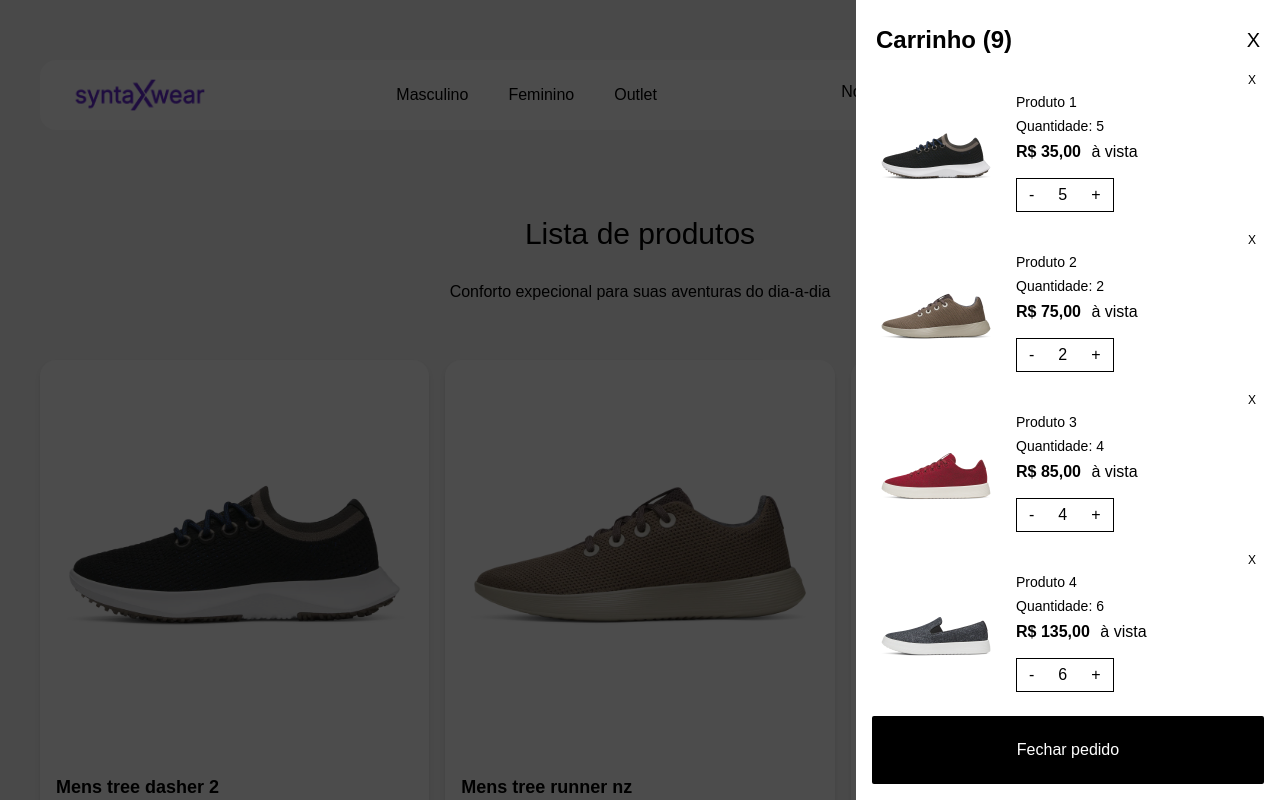
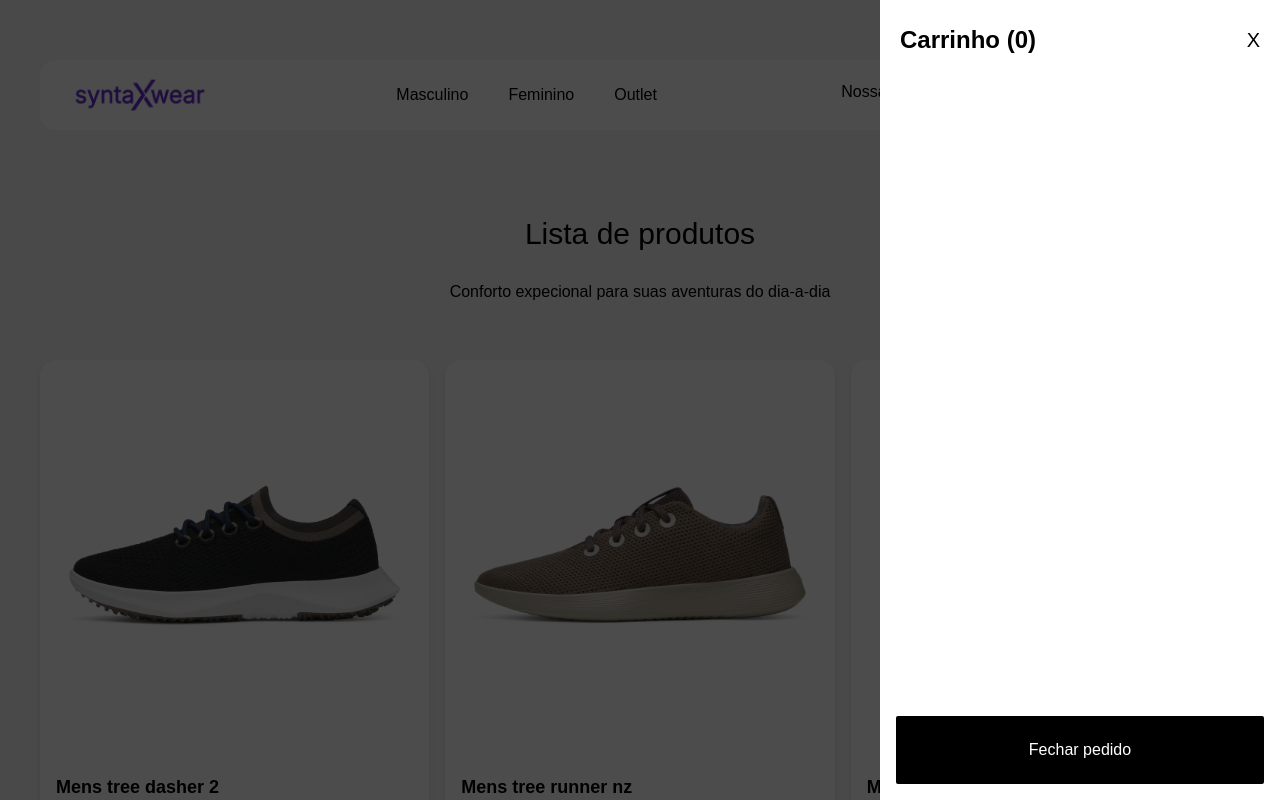
Before and after one commit to jsales25/syntax-wear-app, a React (Vite) app: page /products in a window 1280 px wide. Both pictures are taken after a click on the button 1200 px from the left and 91 px from the top of the page. Shown: the top 800 px of the page. Built offline with nearby package versions, Linux system fonts and the light colour scheme; a web font is replaced by a local one.

Commit message:
feat: added product context to the cart

```diff
--- a/src/App.tsx
+++ b/src/App.tsx
@@ -6,6 +6,7 @@
 import { RouterProvider, createRouter } from "@tanstack/react-router";
 // Importa a "árvore de rotas", um arquivo gerado automaticamente que lista todas as páginas do app.
 import { routeTree } from "./router-tree-gen";
+import { CartProvider } from "./contexts/CartProvider";
 
 // Cria a instância do roteador, passando a lista de todas as rotas disponíveis.
 const router = createRouter({ routeTree });
@@ -22,7 +23,11 @@
 // --- Componente Principal da Página ---
 // Este componente `App` monta a estrutura da página principal (homepage).
 function App() {
-  return <RouterProvider router={router} />;
+  return (
+    <CartProvider>
+      <RouterProvider router={router} />
+    </CartProvider>
+  );
 }
 
 // Exporta o componente `App` para que ele possa ser usado em outras partes do projeto.
--- a/src/components/ProductCard/index.tsx
+++ b/src/components/ProductCard/index.tsx
@@ -1,12 +1,17 @@
 import { Link } from "@tanstack/react-router";
 import type { Product } from "../../interfaces/product"
 import { MdAddShoppingCart } from "react-icons/md";
+import { CartContext } from "../../contexts/CartContext";
+import { useContext } from "react";
 
 interface ProductCardProps {
     product: Product
 }
 
 export const ProductCard = ({product} : ProductCardProps) => {
+
+  const { addToCart } = useContext(CartContext)
+
   return (
     <div className="bg-white rounded-2xl shadow-md">
       <Link to="/products/$productId" params={{ productId: String(product.id) }}>
@@ -25,7 +30,7 @@
         <div className="flex justify-between mt-2.5">
           <p className="font-bold">R${product.price},00</p>
 
-          <button className="cursor-pointer">
+          <button className="cursor-pointer" onClick={() => addToCart(product)}>
             <MdAddShoppingCart className="h-7 w-7" />
           </button>
         </div>
--- a/src/components/ShoppingCart/index.tsx
+++ b/src/components/ShoppingCart/index.tsx
@@ -1,27 +1,14 @@
 import IconCart from "@/assets/images/icon-cart.png";
-import { useState } from "react";
-
-import MensTreeDasher from '@/assets/images/tree-dasher-2-natural-black-boyal-blue.webp'
-import MensTreeRunnerNz from '@/assets/images/tree-runner-nz-weathered-brown.webp'
-import MensWoolCruiser from '@/assets/images/wool-cruiser-burgundy.webp'
-import MensWoolCruiserSlipOn from '@/assets/images/wool-cruiser-slip-on-dark-grey.webp'
-import MensWoolCruiserWaterproof from '@/assets/images/wool-cruiser-waterproof-natural-black.webp'
+import { useState, useContext } from "react";
 import { formatCurrency } from "../../utils/format-currency";
-
-const productsInCart = [
-    { id: 1, name: 'Produto 1', image: MensTreeDasher, price: 35, quantity: 5 },
-    { id: 2, name: 'Produto 2', image: MensTreeRunnerNz, price: 75, quantity: 2 },
-    { id: 3, name: 'Produto 3', image: MensWoolCruiser, price: 85, quantity: 4 },
-    { id: 4, name: 'Produto 4', image: MensWoolCruiserSlipOn, price: 135, quantity: 6 },
-    { id: 5, name: 'Produto 5', image: MensWoolCruiserWaterproof, price: 15, quantity: 2 },
-    { id: 1, name: 'Produto 1', image: MensTreeDasher, price: 35, quantity: 5 },
-    { id: 2, name: 'Produto 2', image: MensTreeRunnerNz, price: 75, quantity: 2 },
-    { id: 3, name: 'Produto 3', image: MensWoolCruiser, price: 85, quantity: 4 },
-    { id: 4, name: 'Produto 4', image: MensWoolCruiserSlipOn, price: 135, quantity: 6 },
-]
+import { CartContext } from "../../contexts/CartContext";
 
 export const ShoppingCart = () => {
   const [cartIsOpen, setCartIsOpen] = useState<boolean>(false);
+  const { cart, removeFromCart, incrementInCart, decrementInCart } =
+    useContext(CartContext);
+
+  console.log("items no carrinho:", cart);
 
   return (
     <>
@@ -39,35 +26,63 @@
       >
         {/* { Drawer } */}
         <div
-          className={`${cartIsOpen ? "translate-x-0" : "translate-x-full"} absolute top-0 right-0 bottom-0 bg-white pt-6 transition-all duration-500 ease-in-out w-75 md:w-106`}
+          className={`${cartIsOpen ? "translate-x-0" : "translate-x-full"} absolute top-0 right-0 bottom-0 bg-white pt-6 transition-all duration-500 ease-in-out w-75 md:w-100`}
           onClick={(e) => e.stopPropagation()}
         >
           <header className="flex items-center justify-between px-5">
-            <p className="text-2xl font-bold">Carrinho ({productsInCart.length})</p>
-            <button className="text-xl cursor-pointer" onClick={() => setCartIsOpen(!cartIsOpen)}>X</button>
+            <p className="text-2xl font-bold">Carrinho ({cart.length})</p>
+            <button
+              className="text-xl cursor-pointer"
+              onClick={() => setCartIsOpen(!cartIsOpen)}
+            >
+              X
+            </button>
           </header>
 
           <ul className="p-4 overflow-y-auto scrollbar-hide h-[calc(100%_-_140px)] flex flex-col gap-3">
-            {productsInCart.map(product => (
+            {cart.map((product) => (
               <li key={product.id} className="flex flex-col gap-1 pr-2">
-                <button className="self-end text-xs cursor-pointer">X</button>
+                <button
+                  className="self-end text-xs cursor-pointer"
+                  onClick={() => removeFromCart(product.id)}
+                >
+                  X
+                </button>
 
                 <div className="flex gap-4">
-                    <img src={product.image} alt={product.name} className="w-24 h-24 md:w-32 md:h-32"/>
+                  <img
+                    src={product.image}
+                    alt={product.name}
+                    className="w-24 h-24 md:w-32 md:h-32"
+                  />
 
                   <div className="flex flex-col items-start">
                     <p className="mb-1 text-sm">{product.name}</p>
-                        <p className="mb-1 text-sm">Quantidade: {product.quantity}</p>
+                    <p className="mb-1 text-sm">
+                      Quantidade: {product.quantity}
+                    </p>
 
                     <p className="mb-3.5">
-                            <span className="font-bold mr-1.5">{formatCurrency(product.price)}</span> {" "}
+                      <span className="font-bold mr-1.5">
+                        {formatCurrency(product.price)}
+                      </span>{" "}
                       à vista
                     </p>
 
                     <div className="border flex gap-6 py-1 px-3">
-                            <button className="cursor-pointer">-</button>
+                      <button
+                        className="cursor-pointer"
+                        onClick={() => decrementInCart(product)}
+                      >
+                        -
+                      </button>
                       <p>{product.quantity}</p>
-                            <button className="cursor-pointer">+</button>
+                      <button
+                        className="cursor-pointer"
+                        onClick={() => incrementInCart(product)}
+                      >
+                        +
+                      </button>
                     </div>
                   </div>
                 </div>
--- /dev/null
+++ b/src/contexts/CartContext.tsx
@@ -0,0 +1,13 @@
+import { createContext } from "react";
+import type { ProductCart } from "./CartProvider";
+import type { Product } from "../interfaces/product";
+
+interface CartContextType {
+    cart: ProductCart[],
+    addToCart: (product: Product) => void,
+    removeFromCart: (productId: number) => void,
+    incrementInCart: (product: ProductCart) => void,
+    decrementInCart: (product: ProductCart) => void,
+}
+
+export const CartContext = createContext({} as CartContextType);
--- /dev/null
+++ b/src/contexts/CartProvider.tsx
@@ -0,0 +1,87 @@
+import { useState } from "react";
+import type { Product } from "../interfaces/product";
+import { CartContext } from "./CartContext";
+
+interface CartProviderProps {
+  children: React.ReactNode;
+}
+
+export interface ProductCart extends Product {
+  quantity: number;
+}
+
+export const CartProvider = ({ children }: CartProviderProps) => {
+  const [cart, setCart] = useState<ProductCart[]>([]);
+
+  function addToCart(product: Product): void {
+    const productExistsInCart = cart.find(
+      (itemIncart) => itemIncart.id === product.id
+    );
+
+    let newCart;
+
+    if (productExistsInCart) {
+      newCart = cart.map((itemInCart) =>
+        itemInCart.id === product.id
+          ? { ...itemInCart, quantity: itemInCart.quantity + 1 }
+          : itemInCart
+      );
+    } else {
+      newCart = [...cart, { ...product, quantity: 1 }];
+    }
+
+    setCart(newCart);
+  }
+
+  function removeFromCart(productId: number): void {
+    setCart(cart.filter((itemInCart) => itemInCart.id !== productId));
+  }
+
+  function incrementInCart(product: ProductCart): void {
+    updateProductQuantity(product, product.quantity + 1);
+  }
+
+  function decrementInCart(product: ProductCart): void {
+    updateProductQuantity(product, product.quantity - 1);
+  }
+
+  function updateProductQuantity(
+    product: ProductCart,
+    newQuantity: number
+  ): void {
+    if (newQuantity <= 0) return;
+
+    const productExistsInCart = cart.find(
+      (itemIncart) => itemIncart.id === product.id
+    );
+
+    if (!productExistsInCart) return;
+
+    const newCart = cart.map((itemInCart) =>
+      itemInCart.id === product.id
+        ? { ...itemInCart, quantity: newQuantity }
+        : itemInCart
+    );
+
+    setCart(newCart);
+  }
+
+  return (
+    <CartContext.Provider
+      value={{
+        cart,
+        addToCart,
+        removeFromCart,
+        incrementInCart,
+        decrementInCart
+      }}
+    >
+      {children}
+    </CartContext.Provider>
+  );
+};
+
+// - adicionar um produto ao carrinho
+// - remover um produto do carrinho
+// - incrementar a quantidade de um produto
+// - decrementar a quantidade de um produto
--- a/src/pages/_app/products/$productId.tsx
+++ b/src/pages/_app/products/$productId.tsx
@@ -1,17 +1,24 @@
 import { createFileRoute, Link } from "@tanstack/react-router";
 import { products } from "../../../mocks/products";
 import { formatCurrency } from "../../../utils/format-currency";
+import { CartContext } from "../../../contexts/CartContext";
+import { useContext } from "react";
 
 export const Route = createFileRoute("/_app/products/$productId")({
   component: RouteComponent,
 });
 
 function RouteComponent() {
+
+  const { addToCart } = useContext(CartContext)
+
   const { productId } = Route.useParams();
 
   const filteredProduct = products.find(
     (product) => product.id === Number(productId)
   );
+
+  if(!filteredProduct) return;
 
   const originalPrice = filteredProduct?.price ?? 0;
 
@@ -73,8 +80,7 @@
             </form>
           </div>
 
-          <button className="bg-black text-white rounded-md p-5 w-full cursor-pointer hover:bg-gray-800">Adicionar ao carrinho</button>
-
+          <button className="bg-black text-white rounded-md p-5 w-full cursor-pointer hover:bg-gray-800" onClick={() => addToCart(filteredProduct)}>Adicionar ao carrinho</button>
         </div>
       </div>
     </section>
```
Lines whose indentation alone changed are shown as unchanged.
